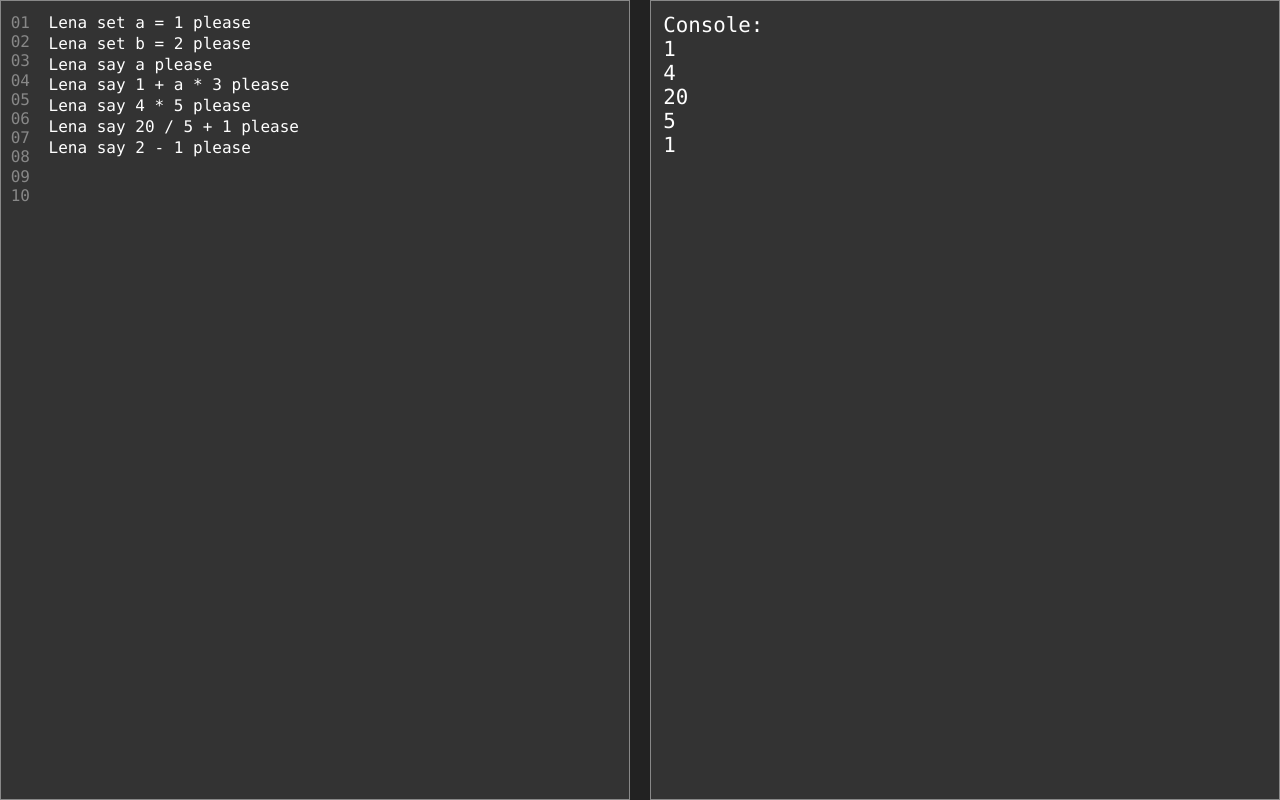
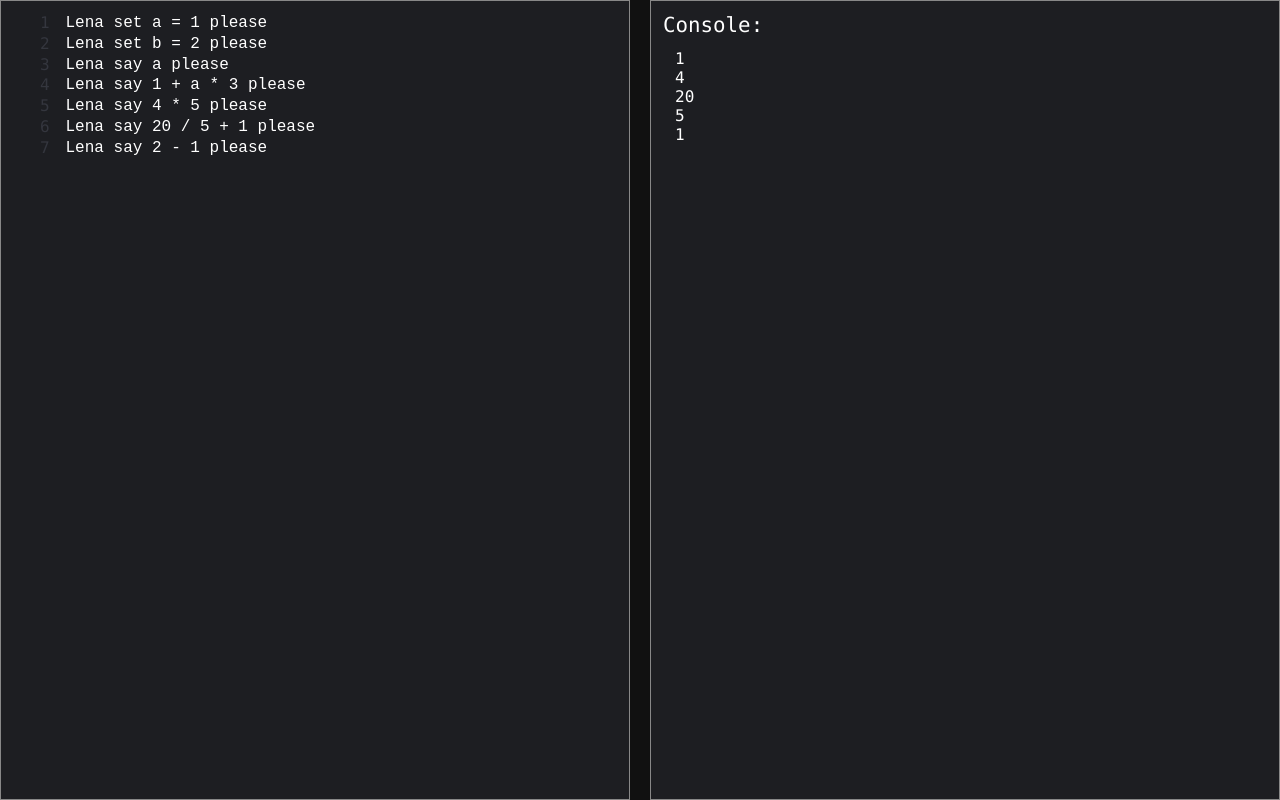
Before and after one commit to Henerator/custom-language, an Angular app: page / in a window 1280 px wide. Built offline with nearby package versions, Linux system fonts and the light colour scheme.

Commit message:
add dynamic line numbers

```diff
--- a/src/app/app.component.html
+++ b/src/app/app.component.html
@@ -1,19 +1,10 @@
 <div class="column code-editor">
-  <div class="line-numbers">
-    <div class="line-number"></div>
-    <div class="line-number"></div>
-    <div class="line-number"></div>
-    <div class="line-number"></div>
-    <div class="line-number"></div>
-    <div class="line-number"></div>
-    <div class="line-number"></div>
-    <div class="line-number"></div>
-    <div class="line-number"></div>
-    <div class="line-number"></div>
+  <div class="code-editor__line-numbers">
+    <div *appRepeat="editorLinesCount; index as lineNumber">{{ lineNumber }}</div>
   </div>
   <textarea
     [formControl]="editorControl"
-    class="editor-input"
+    class="code-editor__input"
     placeholder="Type your code here..."
   ></textarea>
 </div>
--- a/src/app/app.component.scss
+++ b/src/app/app.component.scss
@@ -1,56 +1,54 @@
+@use "src/styles/colors/colors" as colors;
+
 :host {
   height: 100vh;
   display: flex;
   flex-direction: row;
   gap: 20px;
-  background-color: #222;
+  background-color: colors.$grey-dark;
 }
 
 .column {
   width: 50%;
   padding: 12px;
-  background-color: #333;
-  border: 1px solid #888;
+  background-color: colors.$grey;
+  border: 1px solid colors.$grey-light;
 }
 
 .code-editor {
   display: flex;
   flex-direction: row;
-  padding-left: 3ch;
   overflow: hidden;
 }
 
-.line-numbers {
-  width: 2ch;
-  color: #888;
-  font-size: 1rem;
-  line-height: 1.2rem;
+.code-editor__line-numbers {
+  width: 40px;
+  margin-right: 16px;
+  color: colors.$grey-opacity;
+  line-height: 1.3rem;
+  text-align: right;
   white-space: pre-wrap;
 }
 
-.line-number {
-  display: list-item;
-  counter-increment: code-line;
-
-  &::marker {
-    content: counter(code-line, decimal-leading-zero);
-  }
-}
-
-.editor-input {
+.code-editor__input {
   flex-grow: 1;
   width: 100%;
   height: 100%;
-  background-color: #333;
-  color: #fff;
-  font-family: SFMono-Regular, Consolas, "Liberation Mono", Menlo, monospace;
-  font-size: 1rem;
+  background-color: colors.$grey;
+  color: colors.$white;
   line-height: 1.3rem;
 }
 
 .output {
-  color: #fff;
+  color: colors.$white;
+}
+
+.output__title {
   font-size: 1.3rem;
+}
+
+.output__lines {
+  padding: 12px;
 }
 
 @media (max-width: 900px) {
--- a/src/app/app.component.ts
+++ b/src/app/app.component.ts
@@ -5,6 +5,7 @@ import {
   debounceTime,
   distinctUntilChanged,
   filter,
+  map,
   Subject,
   takeUntil,
 } from 'rxjs';
@@ -19,11 +20,19 @@ import { Interpreter, Lexer, Parser } from './language';
 export class AppComponent implements OnInit {
   editorControl = new FormControl('');
   consoleOutput = '';
+  editorLinesCount = 0;
 
   ngOnInit(): void {
     this.editorControl.valueChanges
       .pipe(filter(Boolean), distinctUntilChanged(), debounceTime(1500))
       .subscribe((value) => this.runCode(value));
+
+    this.editorControl.valueChanges
+      .pipe(
+        debounceTime(300),
+        map((value) => (value || '').split('\n').length)
+      )
+      .subscribe((count) => (this.editorLinesCount = count));
 
     const code = this.trimCode(SourceCodeMock);
     this.editorControl.setValue(code);
--- a/src/app/app.module.ts
+++ b/src/app/app.module.ts
@@ -3,9 +3,10 @@ import { FormsModule, ReactiveFormsModule } from '@angular/forms';
 import { BrowserModule } from '@angular/platform-browser';
 
 import { AppComponent } from './app.component';
+import { RepeatDirective } from './directives/repeat/repeat.directive';
 
 @NgModule({
-  declarations: [AppComponent],
+  declarations: [AppComponent, RepeatDirective],
   imports: [BrowserModule, ReactiveFormsModule, FormsModule],
   providers: [],
   bootstrap: [AppComponent],
--- /dev/null
+++ b/src/app/directives/repeat/repeat.directive.ts
@@ -0,0 +1,31 @@
+import { Directive, Input, TemplateRef, ViewContainerRef } from '@angular/core';
+
+interface RepeatContext {
+  index: number;
+}
+
+@Directive({
+  selector: '[appRepeat]',
+})
+export class RepeatDirective {
+  @Input() set appRepeat(count: number) {
+    this.viewContainer.clear();
+    for (let i = 0; i < count; i++) {
+      this.viewContainer.createEmbeddedView(this.templateRef, {
+        index: i + 1,
+      });
+    }
+  }
+
+  constructor(
+    private templateRef: TemplateRef<any>,
+    private viewContainer: ViewContainerRef
+  ) {}
+
+  static ngTemplateContextGuard(
+    directive: RepeatDirective,
+    context: unknown
+  ): context is RepeatContext {
+    return true;
+  }
+}
--- a/src/styles/_reset.scss
+++ b/src/styles/_reset.scss
@@ -1,3 +1,5 @@
+@use "src/styles/fonts/fonts" as fonts;
+
 *,
 *::before,
 *::after {
@@ -14,9 +16,6 @@
 html,
 body {
   height: 100%;
-}
-
-body {
-  font-family: SFMono-Regular, Consolas, "Liberation Mono", Menlo, monospace;
+  font-family: fonts.$SFMono;
   font-size: 16px;
 }
--- /dev/null
+++ b/src/styles/colors/_colors.scss
@@ -0,0 +1,5 @@
+$white: #fff;
+$grey: #1d1e22;
+$grey-dark: #111;
+$grey-light: #888;
+$grey-opacity: #34363e;
--- a/src/styles/controls/_text-area.scss
+++ b/src/styles/controls/_text-area.scss
@@ -1,3 +1,4 @@
 textarea {
   resize: none;
+  font-size: inherit
 }
--- /dev/null
+++ b/src/styles/fonts/_fonts.scss
@@ -0,0 +1 @@
+$SFMono: SFMono-Regular, Consolas, "Liberation Mono", Menlo, monospace;
```
Also changed, not shown: 6 other files (tests, documents, lock files or other folders).
